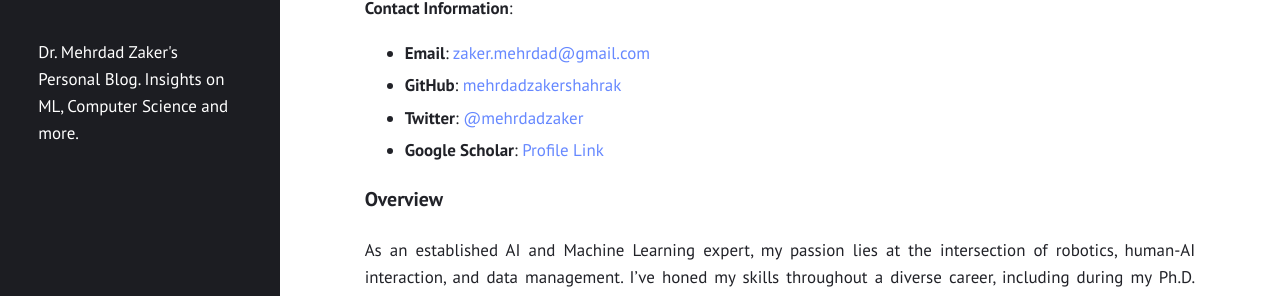
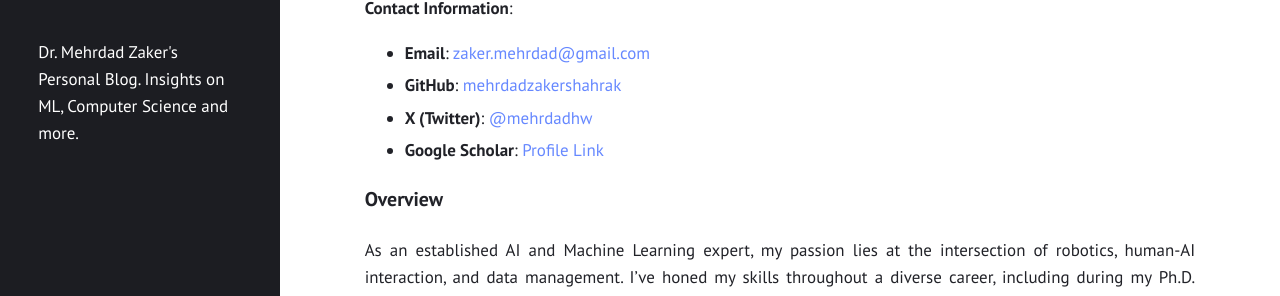
Before and after one commit to mehrdadzakershahrak/mehrdadzakershahrak.github.io, a Jekyll site: the page built from about.markdown, in a window 1280 px wide and 975 px high. Shown: the part 302-598 px from the top of the window. Built offline with Jekyll 4.4.1, drawn with Linux system fonts in a browser that asks for light colours.

Commit message:
updated about links

```diff
--- a/about.markdown
+++ b/about.markdown
@@ -13,8 +13,8 @@
 **Contact Information**:
 - **Email**: [zaker.mehrdad@gmail.com](mailto:zaker.mehrdad@gmail.com)
 - **GitHub**: [mehrdadzakershahrak](https://github.com/mehrdadzakershahrak)
-- **Twitter**: [@mehrdadzaker](https://twitter.com/mehrdadzaker)
-- **Google Scholar**: [Profile Link](https://scholar.google.com/citations?user=XXXXXXXX)
+- **X (Twitter)**: [@mehrdadhw](https://twitter.com/mehrdadhw)
+- **Google Scholar**: [Profile Link](https://scholar.google.com/citations?user=Y_-UFnUAAAAJ&hl=en)
 
 ### Overview
 
```
